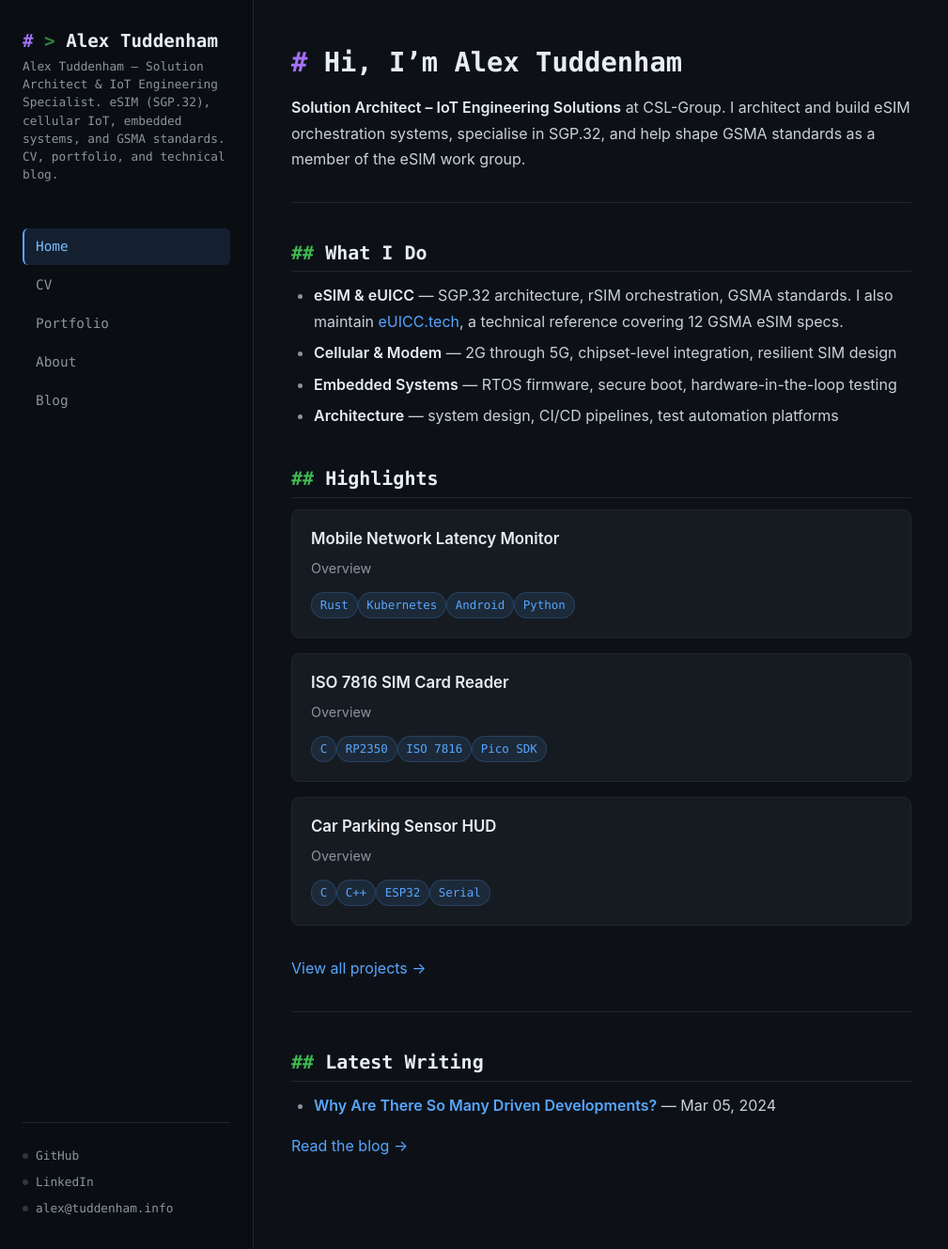
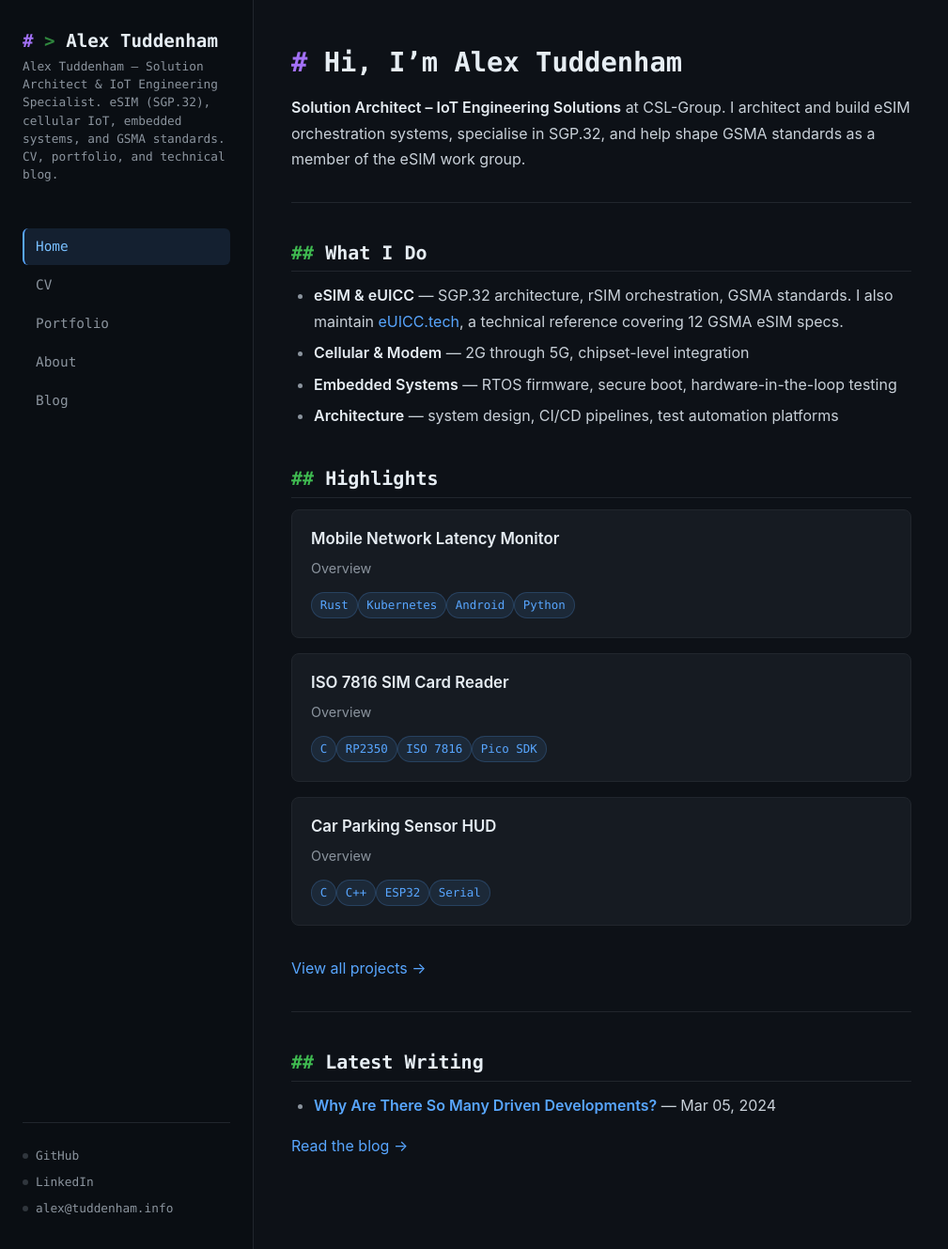
Before and after one commit to AlexsCode/AlexsCode.github.io, a Jekyll site: the page built from index.md, in a window 1280 px wide and 1329 px high. Shown: the whole window at 94% size, without its empty margins (0-1009 px from the left). Built offline with Jekyll 4.4.1, drawn with Linux system fonts in a browser that asks for light colours.

```diff
--- a/index.md
+++ b/index.md
@@ -13,7 +13,7 @@ description: "Alex Tuddenham — Solution Architect & IoT Engineering Specialist
 ## What I Do
 
 - **eSIM & eUICC** — SGP.32 architecture, rSIM orchestration, GSMA standards. I also maintain [eUICC.tech](https://euicc.tech), a technical reference covering 12 GSMA eSIM specs.
-- **Cellular & Modem** — 2G through 5G, chipset-level integration, resilient SIM design
+- **Cellular & Modem** — 2G through 5G, chipset-level integration
 - **Embedded Systems** — RTOS firmware, secure boot, hardware-in-the-loop testing
 - **Architecture** — system design, CI/CD pipelines, test automation platforms
 
```
